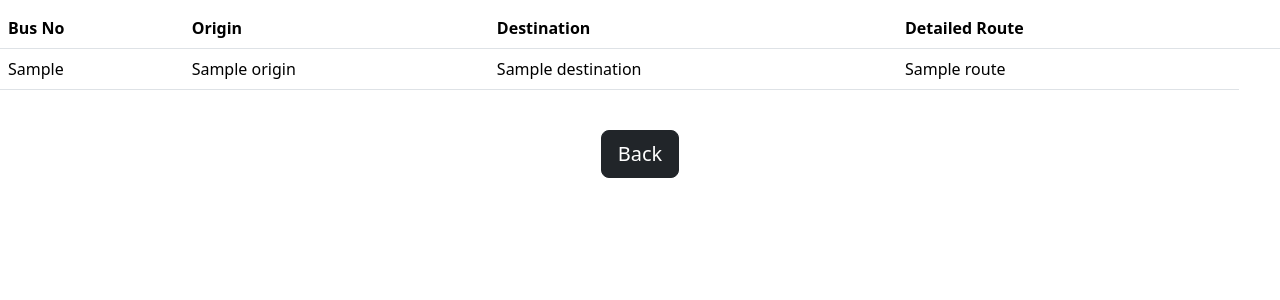
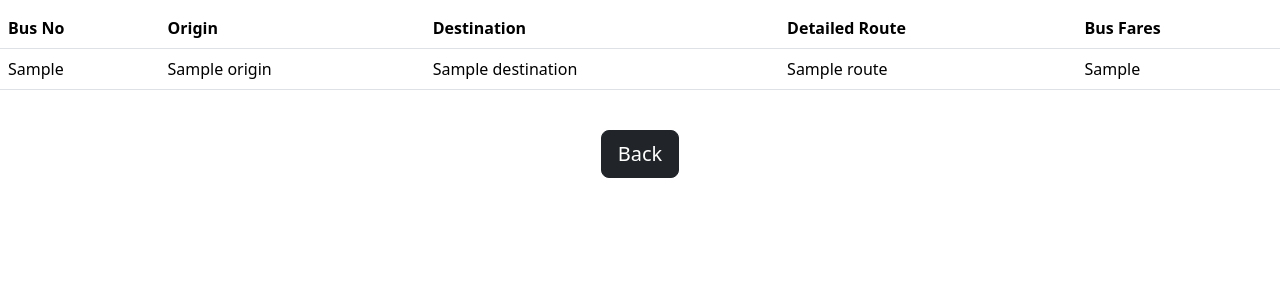
Before and after one commit to akashghosh256/Find_My_Bus, a Flask app: template templates/search_results.html in a window 1280 px wide. Shown: the part 72-372 px from the top of the page. Run offline with Flask 3, Linux system fonts and the light colour scheme; the template is opened without the code that fills it: most values are stand-ins (such as "Sample title", 1, 10 or a date in 2020); some libraries are stand-ins or nearby versions.

Commit message:
Modified search_results url to include bus_fares. Also, modified the search_results.html columns to show the bus fares.

```diff
--- a/bus.py
+++ b/bus.py
@@ -192,7 +192,6 @@ def home_page():
 def search():
     # Retrieving the origin and destination values from the form data
     selectedRoute = request.form['routes']
-    # destination = request.form['destination']
 
     # Generating the URL for the search results page
     search_url = url_for('search_results', selectedRoute = selectedRoute)
@@ -204,13 +203,11 @@ def search():
 # Route for the search results page
 @app.route('/search_results')
 def search_results():
-    # Retrieving the origin and destination values from the URL parameters
+    # Retrieving the route values from the URL parameters
     selectedRoute = request.args.get('selectedRoute')
-    # destination = request.args.get('destination')
 
-    # Querying the database for buses that match the origin and destination
+    # Querying the database for buses that match the route
     routes_ref = db.reference('routes')
-    # route_key = f"{origin}-{destination}"
     route_data = routes_ref.child(selectedRoute).get()
 
     # If the route doesn't exist, returning an error message
@@ -223,7 +220,7 @@ def search_results():
     for bus_id in route_data:
         bus_data = buses_ref.child(bus_id).get()
         if bus_data is not None:
-            buses_data[bus_id] = {'bus_no': bus_data['bus_no'], 'origin': bus_data['origin'], 'destination': bus_data['destination'], 'route': bus_data['route']}
+            buses_data[bus_id] = {'bus_no': bus_data['bus_no'], 'origin': bus_data['origin'], 'destination': bus_data['destination'], 'route': bus_data['route'], 'bus_fare': bus_data['bus_fare']}
 
     # If no buses were found for the route, return an error message
     if len(buses_data) == 0:
--- a/templates/search_results.html
+++ b/templates/search_results.html
@@ -15,7 +15,7 @@
             <th scope="col">Origin</th>
             <th scope="col">Destination</th>
             <th scope="col">Detailed Route</th>
-            <th scope="col"></th>
+            <th scope="col"> Bus Fares</th>
         </tr>
         </thead>
         <tbody>
@@ -25,6 +25,8 @@
                     <td>{{ bus['origin'] }}</td>
                     <td>{{ bus['destination'] }}</td>
                     <td>{{ bus['route'] }}</td>
+                    <td>{{ bus['bus_fare'] }}</td>
+
                     <!-- <td>
                         <a href="#" class="delete-icon" data-bus-id="{{ bus_id }}">
                         <i class="fa fa-trash"></i>
```
